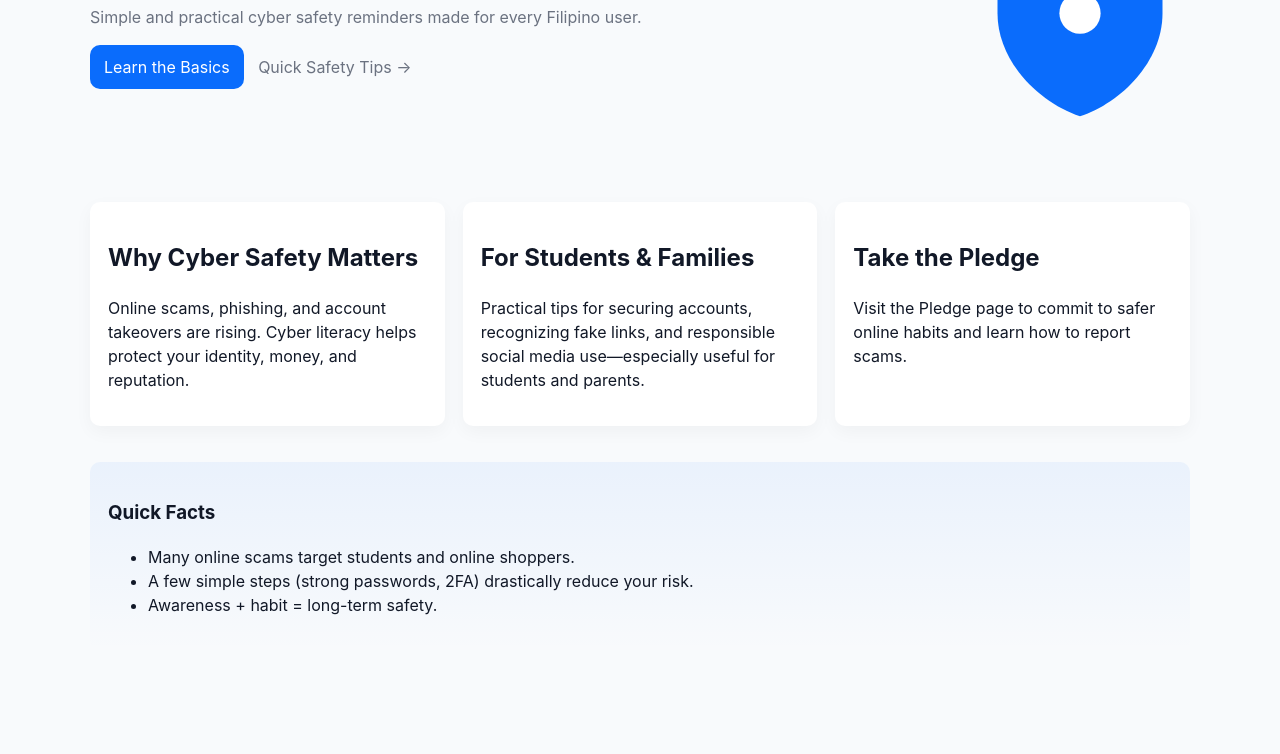
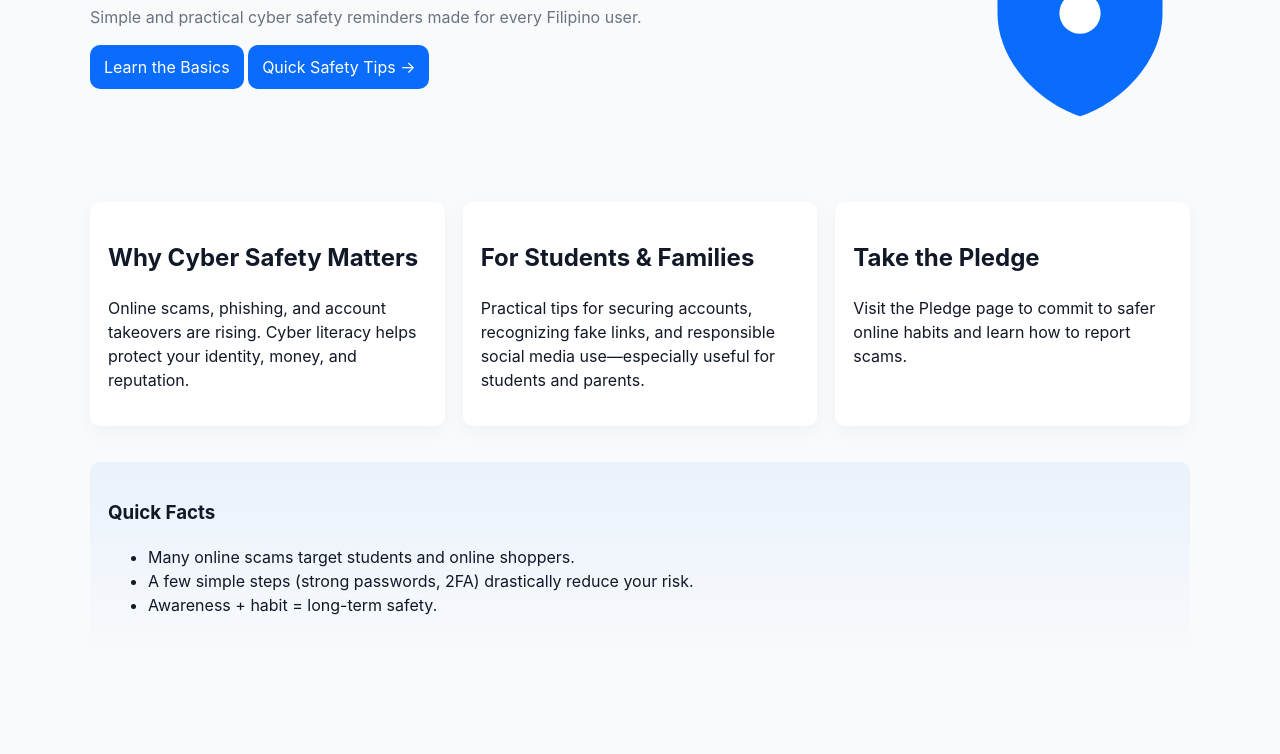
Before and after one commit to jamireako2006-pixel/BossMaster.github.io, a plain HTML site: page index.html in a window 1280 px wide. Shown: the part 266-1020 px from the top of the page. Drawn offline with Linux system fonts and the light colour scheme.

Commit message:
Update index.html

```diff
--- a/index.html
+++ b/index.html
@@ -32,7 +32,7 @@
       <div class="hero-text">
         <h1>Think Smart. Click Safe.</h1>
         <p class="lead">Simple and practical cyber safety reminders made for every Filipino user.</p>
-        <p><a href="what.html" class="btn">Learn the Basics</a> <a href="tips.html" class="link">Quick Safety Tips →</a></p>
+        <p><a href="what.html" class="btn">Learn the Basics</a> <a href="tips.html" class="btn">Quick Safety Tips →</a></p>
       </div>
       <div class="hero-visual" aria-hidden="true">
         <div class="shield">
@@ -85,4 +85,5 @@
     document.getElementById('year').textContent = new Date().getFullYear();
   </script>
 </body>
+
 </html>
```
